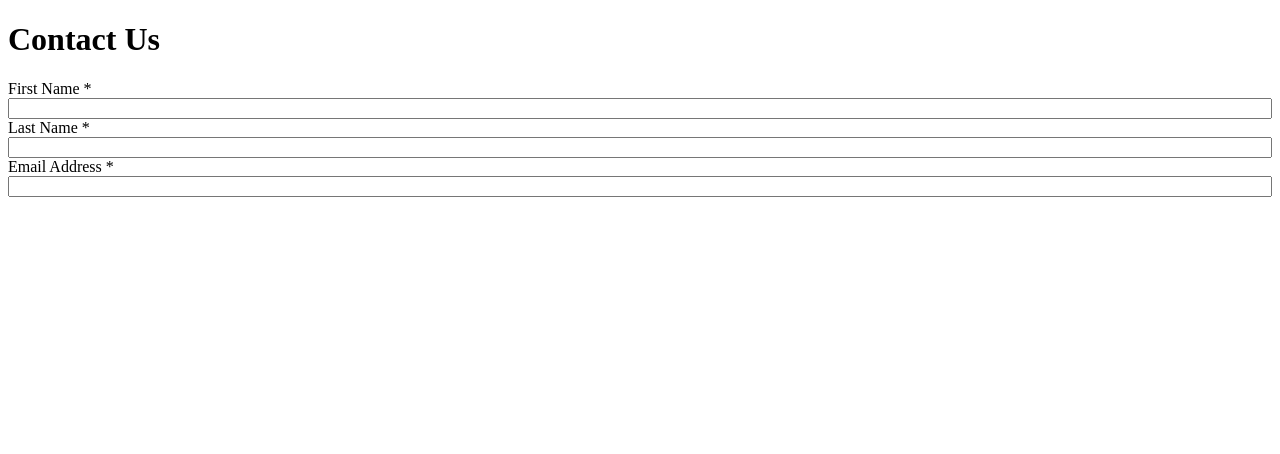
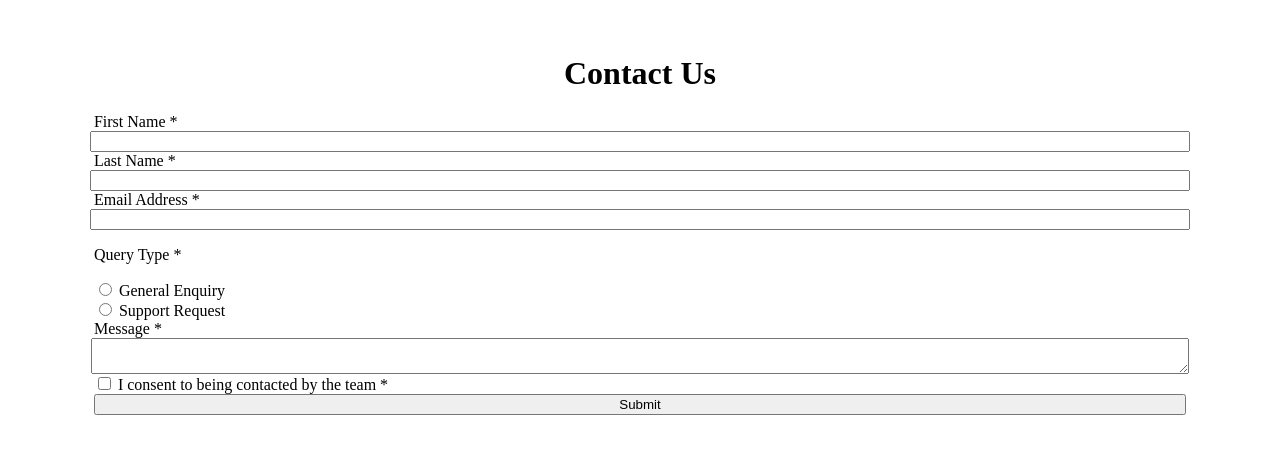
Before and after one commit to BYDINARES/Contact-form, a React (Vite) app: page / in a window 1280 px wide. Shown: the top 454 px of the page. Built offline with nearby package versions, Linux system fonts and the light colour scheme.

Commit message:
Adding ht e basic elements of the page

```diff
--- a/src/App.css
+++ b/src/App.css
@@ -1,4 +1,20 @@
+html body #root {
+  display: flex;
+  flex-direction: column;
+  align-items: center;
+  justify-content: center;
+  padding: 2%;
+}
+html body #root main {
+  width: 90%;
+}
 html body #root main form {
   display: flex;
   flex-direction: column;
+  align-items: center;
+  justify-content: center;
+  width: 100%;
+}
+html body #root main form > * {
+  width: 100%;
 }/*# sourceMappingURL=App.css.map */
--- a/src/App.jsx
+++ b/src/App.jsx
@@ -19,6 +19,30 @@ function App() {
           {/* The user's email address */}
           <label htmlFor="">Email Address *</label>
           <input type="email" />
+
+          <p>Query Type *</p>
+          <label>
+            <input type="radio" name="option" value="1" /> General Enquiry
+          </label>
+          <label>
+            <input type="radio" name="option" value="2" /> Support Request
+          </label>
+
+          <label htmlFor="message"> Message * </label>
+          <textarea name="mesage-box" id="message"></textarea>
+
+          <label htmlFor="i-accept-button">
+            <input type="checkbox" name="users-approval" id="i-accept-button" />{" "}
+            I consent to being contacted by the team *
+          </label>
+
+          <label htmlFor=""></label>
+          <input
+            id="submit-button"
+            type="submit"
+            value="Submit"
+            placeholder="Submit"
+          />
         </form>
       </main>
     </>
--- a/src/SCSS/App.scss
+++ b/src/SCSS/App.scss
@@ -1,12 +1,27 @@
 html {
   body {
     #root {
+      display: flex;
+      flex-direction: column;
+      align-items: center;
+      justify-content: center;
+      padding: 2%;
+
       header {
       }
       main {
+        width: 90%;
+
         form {
           display: flex;
           flex-direction: column;
+          align-items: center;
+          justify-content: center;
+          width: 100%;
+
+          > * {
+            width: 100%;
+          }
         }
       }
     }
```
Also changed, not shown: 1 other file (tests, documents, lock files or other folders).
